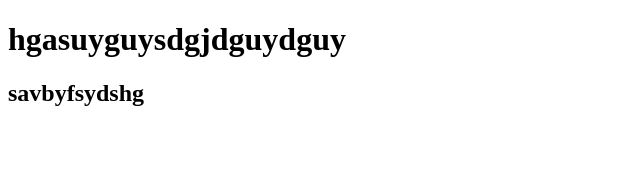
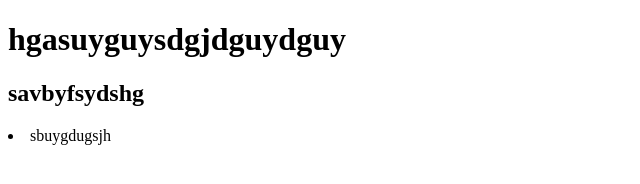
Before and after one commit to fatma-erdogan/gitkraken1, a plain HTML site: page index.html/index.html in a window 1280 px wide. Shown: the whole page, without its empty margins (0-640 px from the left). Drawn offline with Linux system fonts and the light colour scheme.

Commit message:
li ekledik

```diff
--- a/index.html/index.html
+++ b/index.html/index.html
@@ -8,5 +8,6 @@
 <body>
     <h1>hgasuyguysdgjdguydguy</h1>
     <h2>savbyfsydshg</h2>
+    <li>sbuygdugsjh</li>
 </body>
 </html>
```
